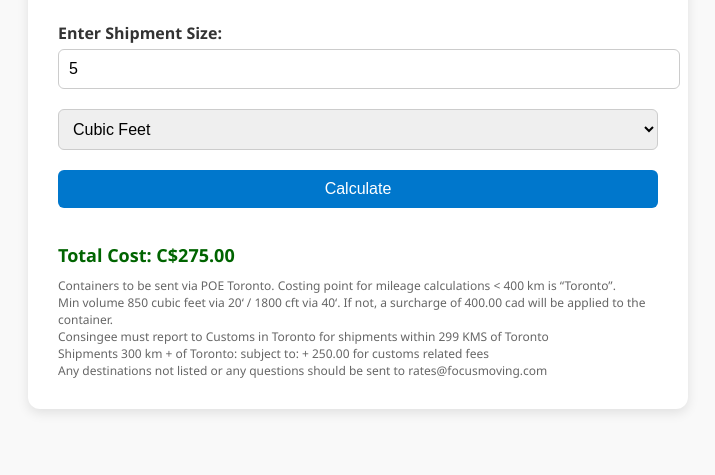
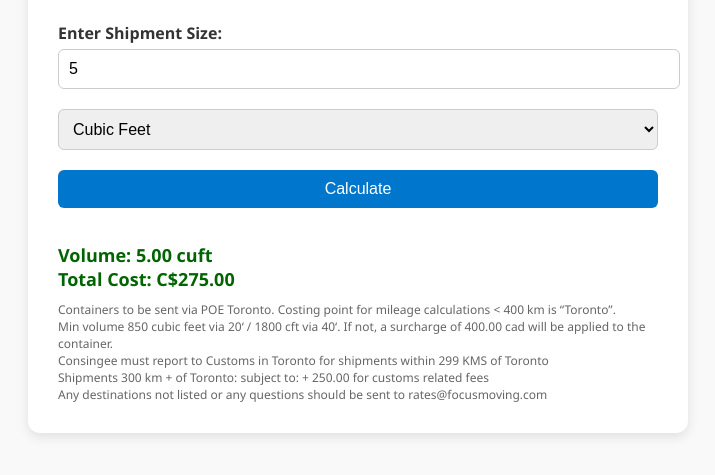
Before and after one commit to Pekock/RateCalculator, a plain HTML site: page Import Groupage Tariff.html in a window 1280 px wide. Both pictures are taken after typing "5" into the empty fields and a click on the button "Calculate". Shown: the part 235-710 px from the top of the page, without its empty margins (282-997 px from the left). Drawn offline with Linux system fonts and the light colour scheme.

Commit message:
Update Import Groupage Tariff.html

```diff
--- a/Import Groupage Tariff.html
+++ b/Import Groupage Tariff.html
@@ -182,13 +182,14 @@
         cost += bondFee;
       }
 
-      let resultText = `Total Cost: C$${cost.toFixed(2)}`;
+      let resultText = `Volume: ${cuft.toFixed(2)} cuft`;
       if (unitRate !== null) {
         resultText += `\nUnit Rate: C$${unitRate.toFixed(2)} per cuft`;
       }
       if (bondFee > 0) {
         resultText += `\nCustoms Bond Fee: C$${bondFee.toFixed(2)}`;
       }
+      resultText += `\nTotal Cost: C$${cost.toFixed(2)}`;
 
       document.getElementById('result').innerText = resultText;
     }
```
